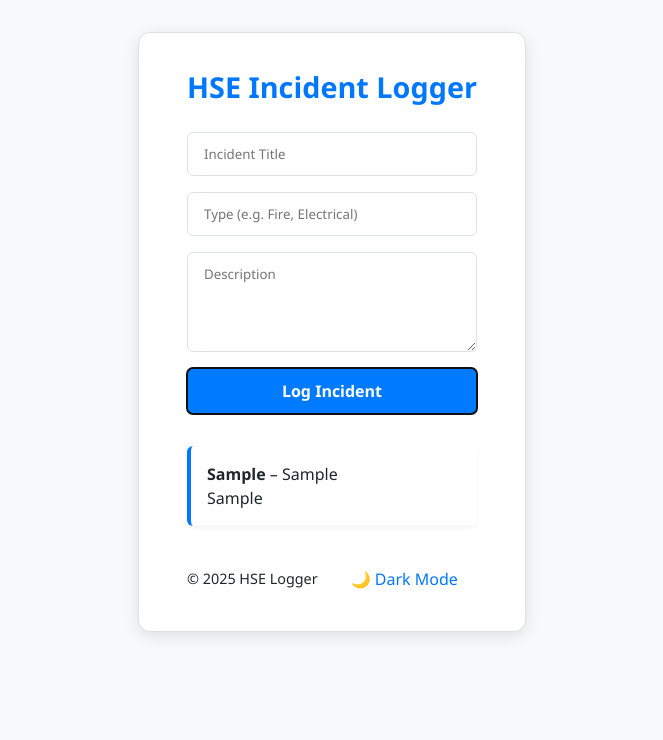
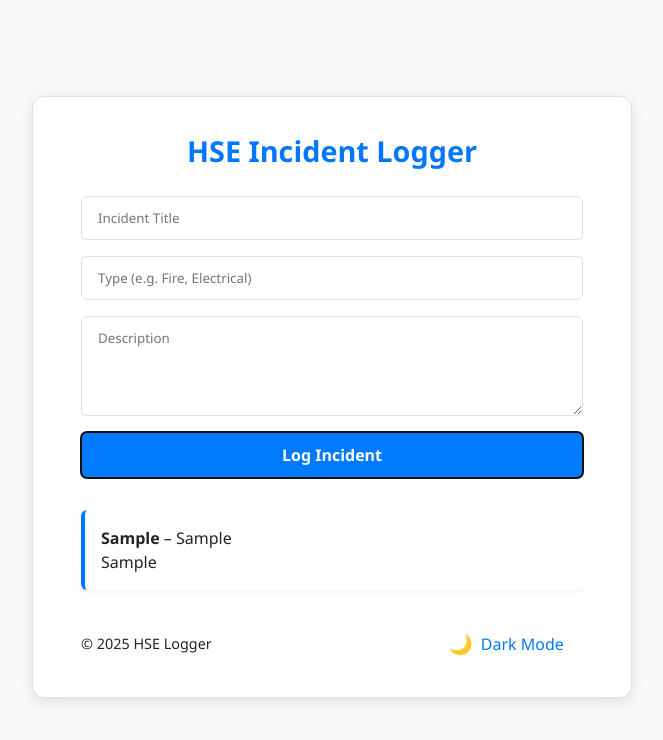
Before and after one commit to Bentroy/HSE_INCIDENT_LOGGER, a React (Vite) app in the folder hse-incident-logger/: page / in a window 1280 px wide. Both pictures are taken after typing "Sample", "Sample", "Sample" into the empty fields and a click on the button "Log Incident". Shown: the top 740 px of the page, without its empty margins (308-971 px from the left). Built offline with nearby package versions, Linux system fonts and the light colour scheme.

Commit message:
omooooooooo

```diff
--- a/hse-incident-logger/src/App.css
+++ b/hse-incident-logger/src/App.css
@@ -20,6 +20,14 @@
   --button-bg: #238636;
   --button-text: #ffffff;
 }
+/* Root
+ bro is legit the root of all evil, like i was trying to find out why the stuff aint increasing in width and it was this nigga */
+#root {
+  width: 100%;
+  display: flex;
+  justify-content: center;
+}
+
 
 /* Global Reset */
 * {
@@ -42,14 +50,27 @@ body {
 
 .container {
   width: 100%;
-  max-width: 1000px;
+  max-width: 600px;
+  min-width: 350px;
   background-color: var(--card);
   padding: 2rem 3rem;
   border-radius: 12px;
   box-shadow: 0 4px 16px rgba(0, 0, 0, 0.1);
   border: 1px solid var(--border);
+  margin-top: 4rem;
+  animation: fadeIn 0.6s ease-in-out;
 }
 
+@keyframes fadeIn {
+  from {
+    opacity: 0;
+    transform: translateY(20px);
+  }
+  to {
+    opacity: 1;
+    transform: translateY(0);
+  }
+}
 
 
 /* Header */
@@ -89,6 +110,22 @@ textarea {
   resize: vertical;
   min-height: 100px;
 }
+/* style */
+input,
+textarea,
+form button {
+  transition: transform 0.2s ease, box-shadow 0.2s ease;
+}
+
+input:hover,
+input:focus,
+textarea:hover,
+textarea:focus {
+  transform: scale(1.02);
+  box-shadow: 0 0 6px var(--accent);
+}
+
+/* style ends */
 
 /* Submit Button */
 form button {
@@ -103,8 +140,12 @@ form button {
 }
 
 form button:hover {
+  transform: scale(1.03);
+  box-shadow: 0 0 10px var(--accent);
   opacity: 0.9;
 }
+
+
 
 /* Incident List */
 ul {
@@ -121,6 +162,12 @@ li {
   border-left: 4px solid var(--accent);
   border-radius: 6px;
   box-shadow: 0 2px 4px rgba(0, 0, 0, 0.05);
+  transition: transform 0.3s, box-shadow 0.3s;
+}
+
+li:hover {
+  transform: scale(1.015);
+  box-shadow: 0 6px 20px rgba(0, 0, 0, 0.08);
 }
 
 /* Footer */
@@ -140,9 +187,41 @@ li {
   font-size: 1rem;
   color: var(--accent);
   cursor: pointer;
+  display: flex;
+  align-items: center;
+  gap: 0.5rem;
   transition: opacity 0.3s;
+
 }
 
-.theme-toggle:hover {
-  opacity: 0.8;
+.icon-wrapper {
+  display: inline-flex;
+  justify-content: center;
+  align-items: center;
+  width: 1.5rem;
+  height: 1.5rem;
+  font-size: 1.2rem;
+  transition: transform 0.4s ease;
+    transform-origin: center;
 }
+
+
+.theme-toggle:hover .icon-wrapper{
+  transform: rotate(360deg);
+}
+
+
+.incident-card {
+  animation: popIn 0.3s ease;
+}
+
+@keyframes popIn {
+  0% {
+    transform: scale(0.95);
+    opacity: 0;
+  }
+  100% {
+    transform: scale(1);
+    opacity: 1;
+  }
+}
--- a/hse-incident-logger/src/App.jsx
+++ b/hse-incident-logger/src/App.jsx
@@ -73,7 +73,7 @@ function App() {
 
       <ul>
         {incidents.map((incident) => (
-          <li key={incident.id}>
+          <li key={incident.id} className="incident-card">
             <strong>{incident.title}</strong> – {incident.type}
             <br />
             {incident.description}
@@ -84,7 +84,10 @@ function App() {
       <footer className="footer">
         <p>© 2025 HSE Logger</p>
         <button onClick={toggleTheme} className="theme-toggle">
-          {theme === "light" ? "🌙 Dark Mode" : "☀️ Light Mode"}
+          <span className="icon-wrapper" aria-hidden="true">
+            {theme === "light" ? "🌙" : "☀️"}
+          </span>
+          {theme === "light" ? " Dark Mode" : " Light Mode"}
         </button>
       </footer>
     </div>
```
